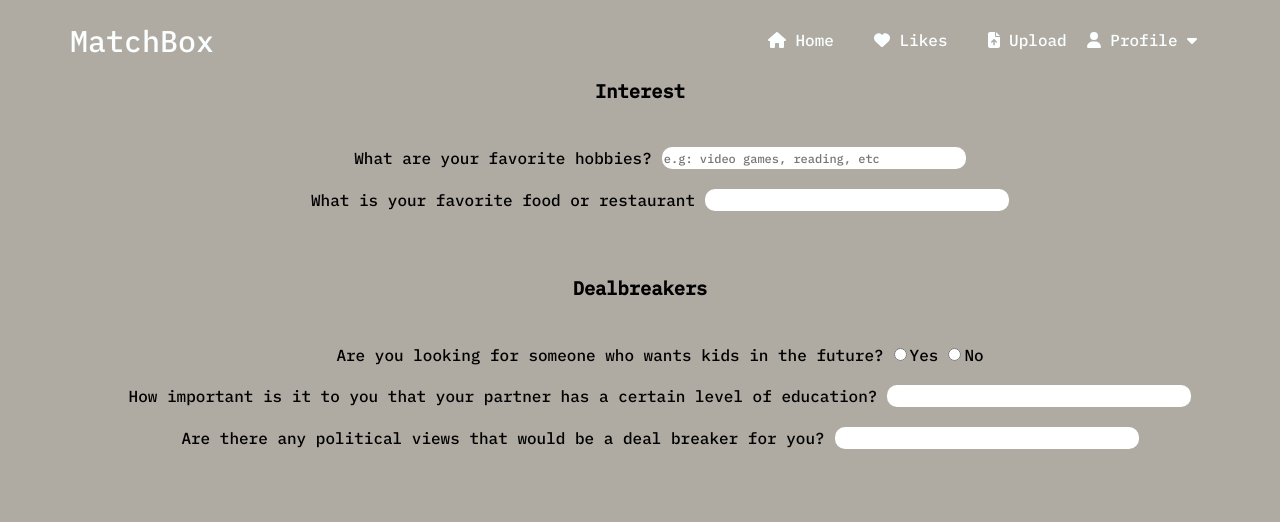
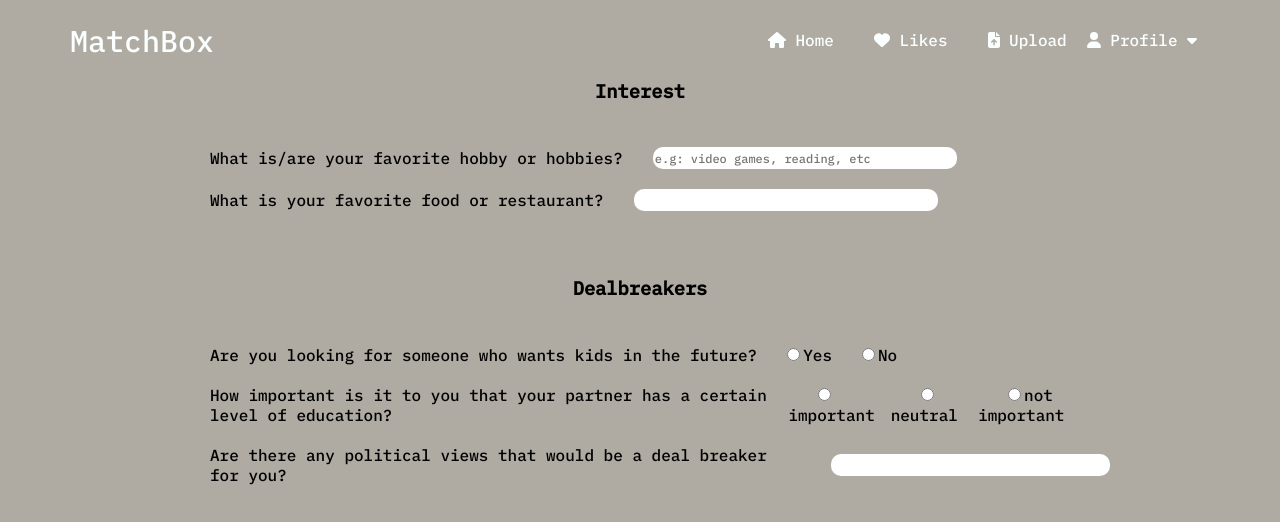
Before and after one commit to David-Tech/Matchbox, a React (Create React App) app in the folder client/: page /profile/edit in a window 1280 px wide. Shown: the top 522 px of the page. Built offline with nearby package versions, Linux system fonts and the light colour scheme.

Commit message:
profile edit 2

```diff
--- a/client/src/components/CSS/profile.css
+++ b/client/src/components/CSS/profile.css
@@ -16,14 +16,19 @@
   display: flex;
   align-items: center;
   margin: 10px 0;
+  width: 900px; /* added width to align inputs */
 }
 
 .prompts-body li input {
-   margin-left: 10px;
+  margin-left: 30px; /* adjusted margin */
+}
+
+.prompts-body .input-tag {
+  margin-left: 30px; /* adjust as needed */
 }
 
 
- .input-field{
+.input-field {
   font-family: 'IBM Plex Mono', monospace;
   border-radius: 10px;
   border: none;
--- a/client/src/components/pages/Profile.js
+++ b/client/src/components/pages/Profile.js
@@ -1,14 +1,22 @@
 import React, { useState } from 'react';
 import "../CSS/profile.css";
+
 function Profile() {
   return (
     <>
       <div className="profile-body">
         <h3>Interest</h3>
           <ul className ="prompts-body">
-            <li> What are your favorite hobbies? <input className="input-color input-field" placeholder="e.g: video games, reading, etc"></input></li>
+            <li>
+              What is/are your favorite hobby or hobbies?
+              <input className="input-color input-field input-tag" placeholder="e.g: video games, reading, etc"></input>
+            </li>
 
-            <li>What is your favorite food or restaurant <input className="input-color input-field"></input></li>
+            <li>
+              What is your favorite food or restaurant?
+              <input className="input-color input-field input-tag "></input>
+            </li>
+
             <li></li>
           </ul>
 
@@ -25,9 +33,21 @@ function Profile() {
             </li>
             <li>
               How important is it to you that your partner has a certain level of education?
-              <input className="input-color input-field"></input>
+              <label>
+                <input type="radio" name="education" value="important"/>important
+              </label>
+              <label>
+                <input type="radio" name="education" value="neutral"/>neutral
+              </label>
+              <label>
+                <input type="radio" name="education" value="not important"/>not important
+              </label>
             </li>
-            <li>Are there any political views that would be a deal breaker for you? <input className="input-color input-field"></input></li>
+
+            <li>
+              Are there any political views that would be a deal breaker for you?
+              <input className="input-color input-field input-tag"></input>
+            </li>
           </ul>
       </div>
     </>
```
Lines whose indentation alone changed are shown as unchanged.
